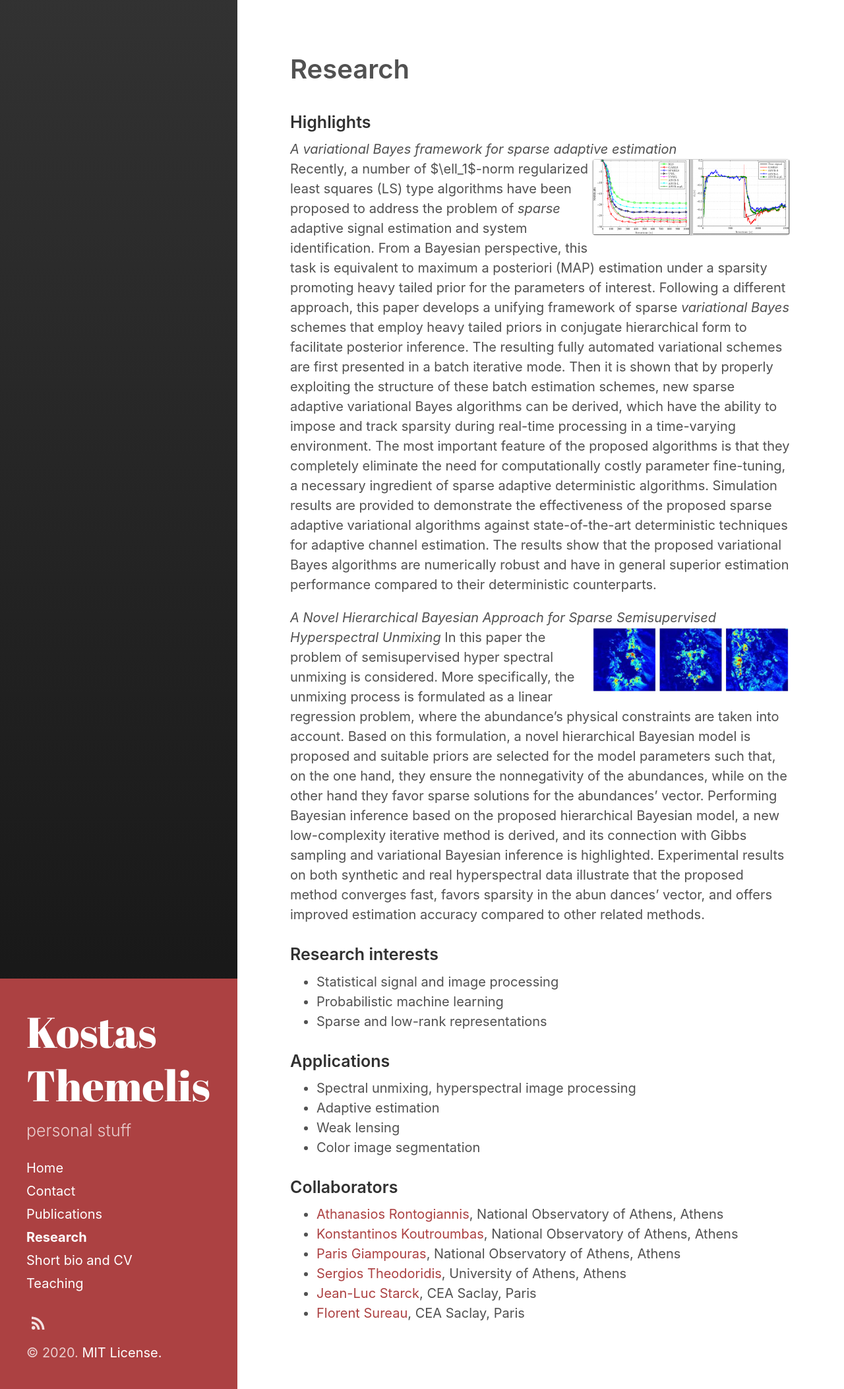
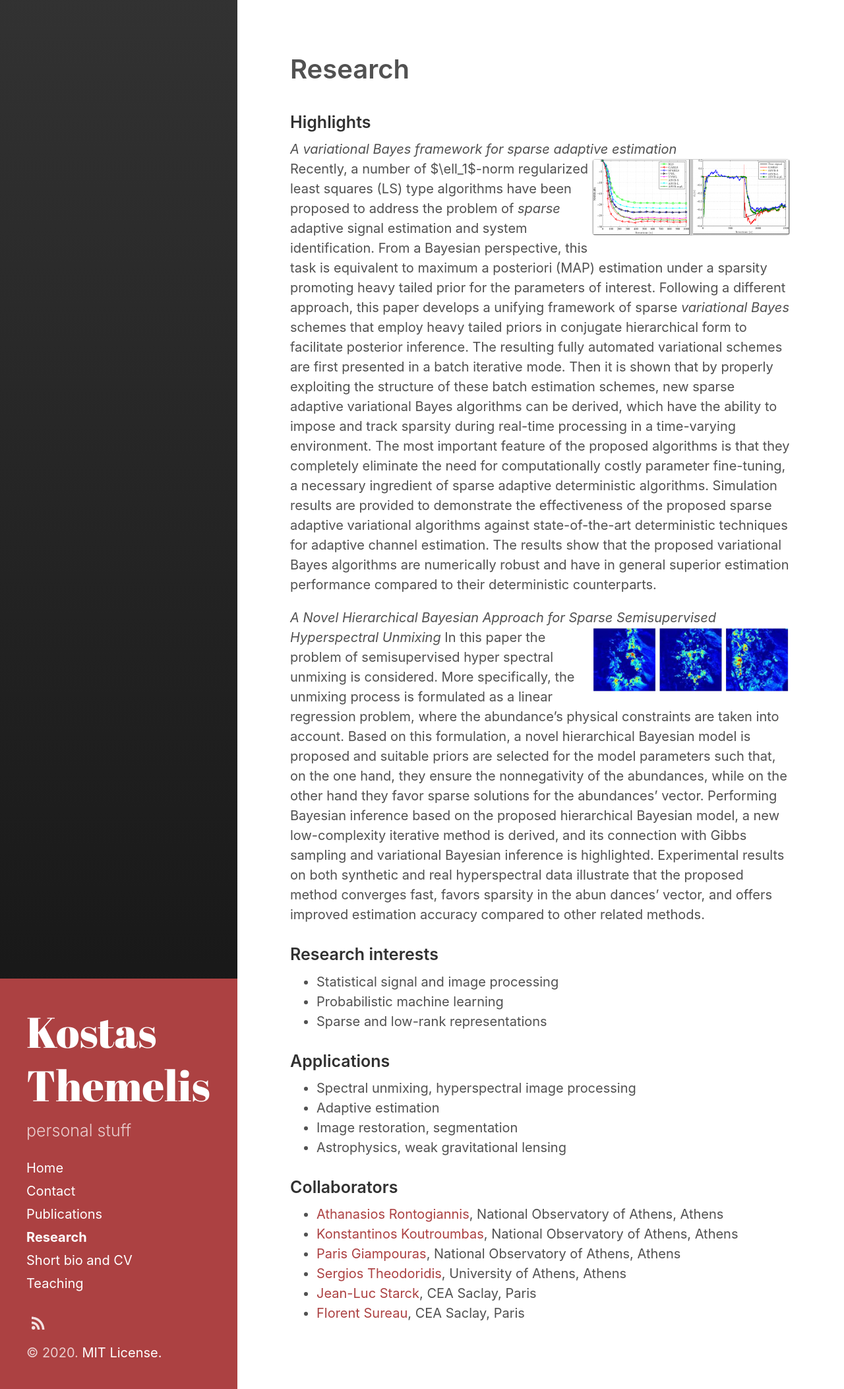
Before and after one commit to themelis/themelis.github.io, a Jekyll site: the page built from research.md, in a window 1280 px wide. Shown: the whole page at 66% size. Built offline with Jekyll 4.4.1, drawn with Linux system fonts in a browser that asks for light colours.

Commit message:
research update

```diff
--- a/research.md
+++ b/research.md
@@ -26,8 +26,8 @@ In this paper the problem of semisupervised hyper spectral unmixing is considere
 
  * Spectral unmixing, hyperspectral image processing
  * Adaptive estimation
- * Weak lensing
- * Color image segmentation
+ * Image restoration, segmentation
+ * Astrophysics, weak gravitational lensing
 
 ### Collaborators
 
```
